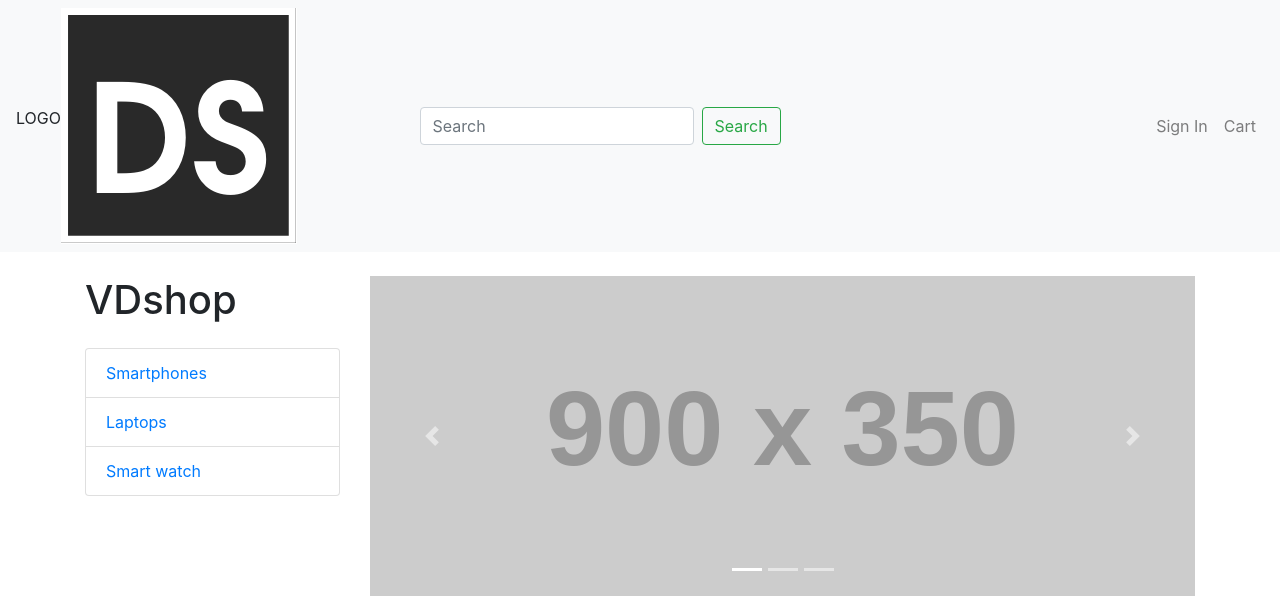
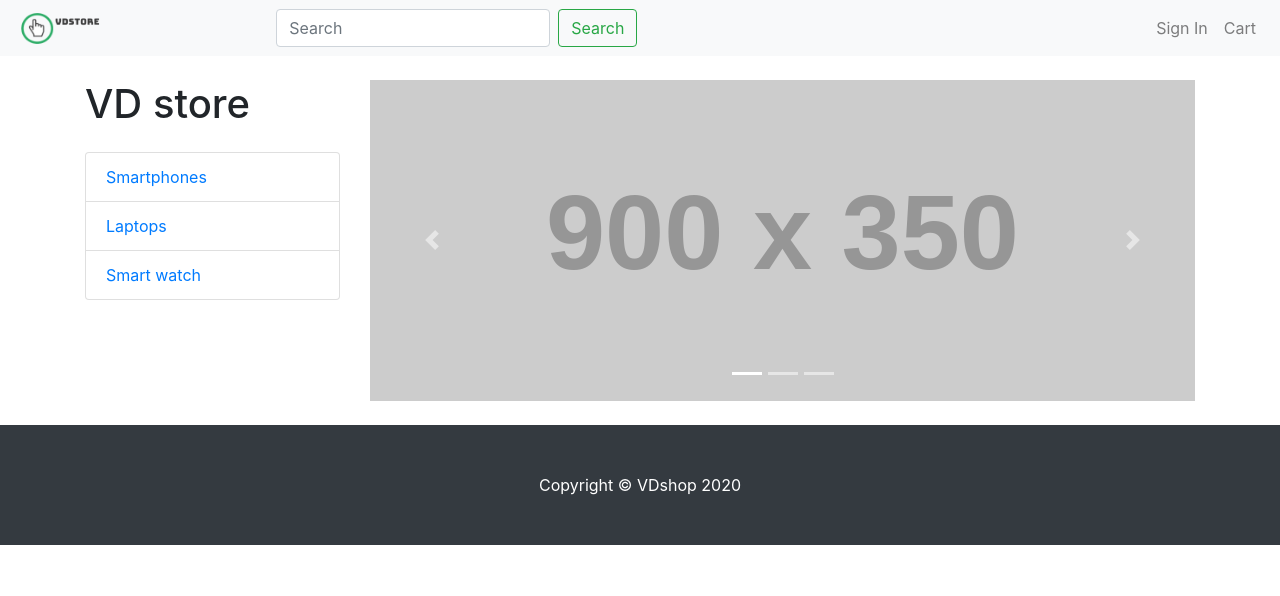
Before and after one commit to avmepy/VDstore, a Django app: page /store/ in a window 1280 px wide. Shown: the top 596 px of the page. Run offline with Django 3.2, Linux system fonts and the light colour scheme; grey boxes labelled with a size stand in for pictures from a placeholder-image service; data that the repository does not hold is empty; some libraries are stand-ins or nearby versions.

Commit message:
fixed picture size, added logo

```diff
--- a/templates/bases/base.html
+++ b/templates/bases/base.html
@@ -15,16 +15,17 @@
     <script src="https://cdn.jsdelivr.net/npm/bootstrap@4.5.3/dist/js/bootstrap.bundle.min.js" integrity="sha384-ho+j7jyWK8fNQe+A12Hb8AhRq26LrZ/JpcUGGOn+Y7RsweNrtN/tE3MoK7ZeZDyx" crossorigin="anonymous"></script>
 
 
-    <title>{% block title %} VDstore {% endblock %}</title>
+    <title>{% block title %} VDstore {% endblock %} | VDstore</title>
 </head>
 <body>
 
     <!--    header -->
     <nav class="navbar navbar-expand-lg navbar-light bg-light">
-        <p>LOGO</p>
+
+{#        <p>LOGO</p>#}
 
 
-        <img src="{% static 'media/logo.png' %}" alt="My image">
+        <img src="{% static 'media/logo.png' %}" alt="logo" height="40" width="90">
 
         <div class="collapse navbar-collapse">
             <div class="collapse navbar-collapse justify-content-center">
--- a/templates/store/home.html
+++ b/templates/store/home.html
@@ -1,9 +1,10 @@
 {% extends "../bases/base.html" %}
 
-{% block title %} Home | VDstore {% endblock %}
+{% block title %} Home  {% endblock %}
 
 {% block content %}
 
+{% load static %}
 
 <!-- Page Content -->
 <div class="container">
@@ -12,7 +13,8 @@
 
         <div class="col-lg-3">
 
-            <h1 class="my-4">VDshop</h1>
+            <h1 class="my-4">VD store</h1>
+{#            <img src="{% static 'media/logo_name.png' %}" alt="logo" height="120" width="200">#}
             <div class="list-group">
                 <a href="#" class="list-group-item">Smartphones</a>
                 <a href="#" class="list-group-item">Laptops</a>
@@ -57,7 +59,7 @@
 
                 <div class="col-lg-4 col-md-6 mb-4">
                     <div class="card h-100">
-                        <a href="#"><img class="card-img-top" src="{{current.image.url}}" width="500" height="400" alt=""></a>
+                        <a href="#"><img class="card-img-top" src="{{current.image.url}}" width="250" height="200" alt=""></a>
                         <div class="card-body">
                             <h4 class="card-title">
                                 <a href="#">{{current.title}}</a>
```
Also changed, not shown: static/media/logo.png, static/media/logo_finger.png (added), static/media/logo_name.png (added).
